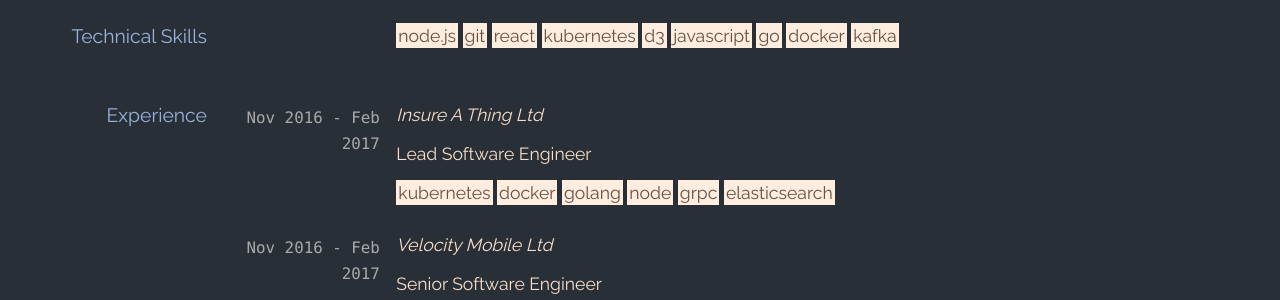
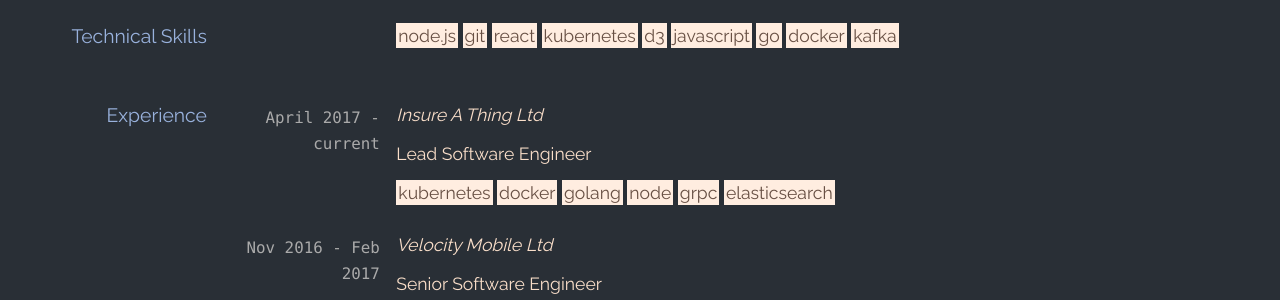
Before and after one commit to jackgardner/jackgardner.github.io, a Jekyll site: the page built from index.md, in a window 1280 px wide. Shown: the part 249-549 px from the top of the page. Built offline with Jekyll 4.4.1, drawn with Linux system fonts in a browser that asks for light colours; nearby versions of some CDN libraries.

Commit message:
Update index.md

```diff
--- a/index.md
+++ b/index.md
@@ -30,7 +30,7 @@ Lead software engineer at Insure A Thing
 
 ## Experience
 
-`Nov 2016 - Feb 2017`
+`April 2017 - current`
 *Insure A Thing Ltd*
 
 Lead Software Engineer
```
